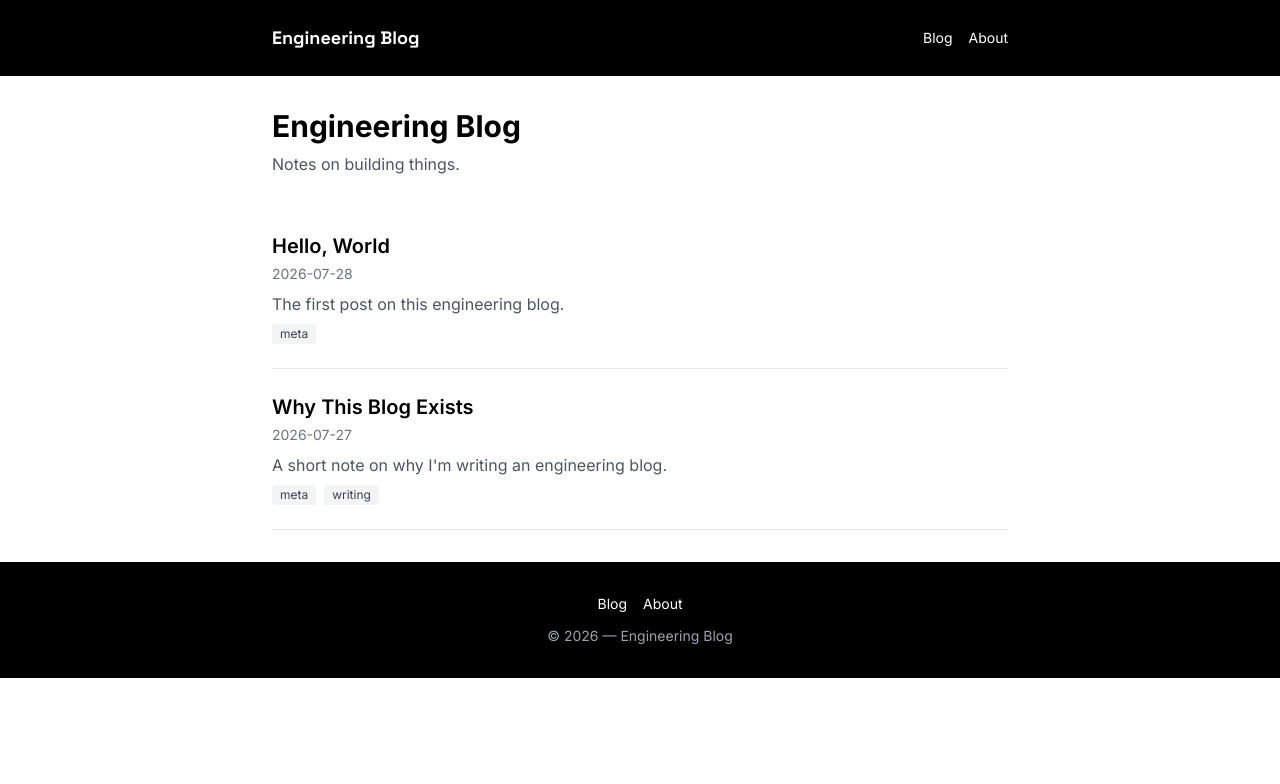
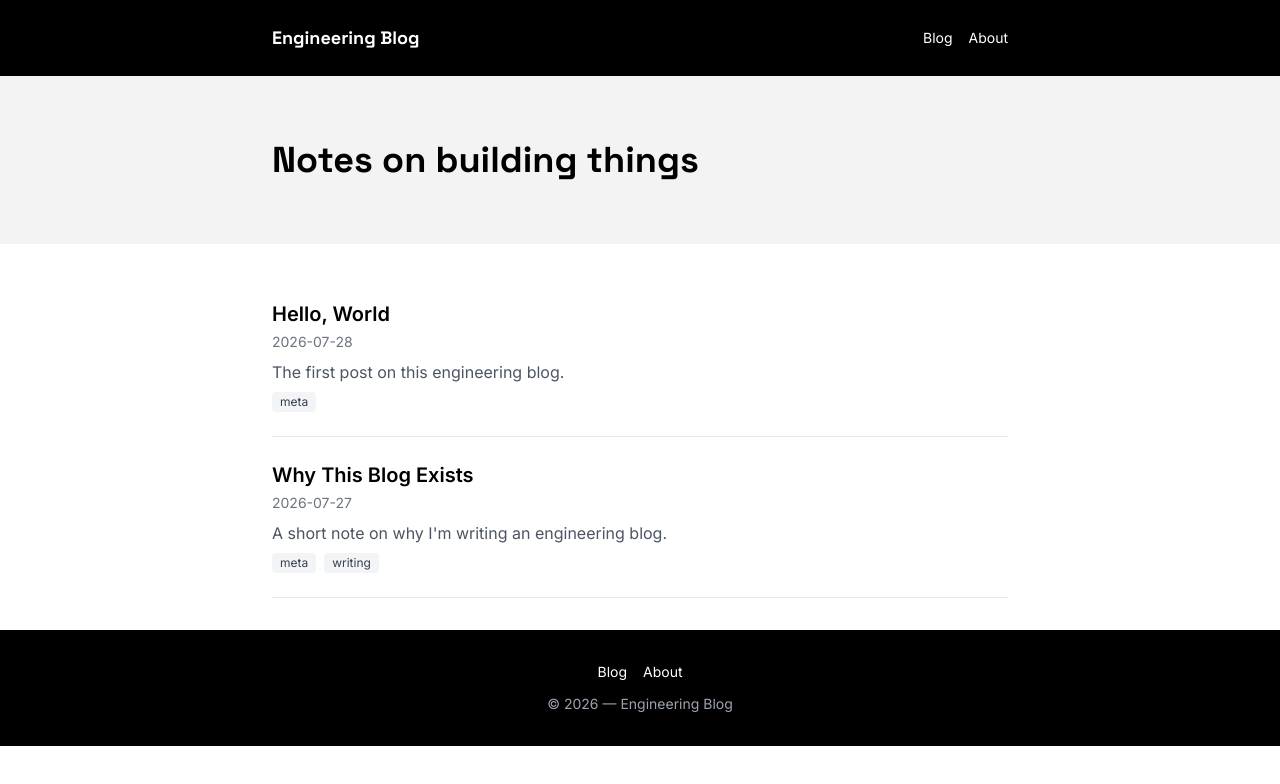
Before and after one commit to bilaschandra/blogs, a Next.js app: page / in a window 1280 px wide. Shown: the top 784 px of the page. Built offline with nearby package versions, Linux system fonts and the light colour scheme.

Commit message:
Add SectionBanner and use it on home, blog, tags, and about pages

```diff
--- a/src/app/about/page.tsx
+++ b/src/app/about/page.tsx
@@ -1,11 +1,15 @@
+import { SectionBanner } from "@/components/SectionBanner";
+
 export default function AboutPage() {
   return (
-    <main className="mx-auto max-w-3xl px-4 py-16">
-      <h1 className="text-3xl font-bold">About</h1>
-      <p className="mt-4 text-gray-600 dark:text-gray-400">
-        This is a personal engineering blog — notes on building things,
-        written by one person, for anyone who finds them useful.
-      </p>
+    <main>
+      <SectionBanner title="About" />
+      <div className="mx-auto max-w-3xl px-4 py-16">
+        <p className="text-gray-600">
+          This is a personal engineering blog — notes on building things,
+          written by one person, for anyone who finds them useful.
+        </p>
+      </div>
     </main>
   );
 }
--- a/src/app/blog/page.tsx
+++ b/src/app/blog/page.tsx
@@ -1,6 +1,7 @@
 import { getAllPosts, paginate } from "@/lib/posts";
 import { PostCard } from "@/components/PostCard";
 import { Pagination } from "@/components/Pagination";
+import { SectionBanner } from "@/components/SectionBanner";
 
 const PER_PAGE = 10;
 
@@ -13,14 +14,14 @@ export default function BlogPage({
   const { items, currentPage, totalPages } = paginate(getAllPosts(), page, PER_PAGE);
 
   return (
-    <main className="mx-auto max-w-3xl px-4 py-8">
-      <h1 className="text-2xl font-bold">All Posts</h1>
-      <div className="mt-8">
+    <main>
+      <SectionBanner title="All Posts" />
+      <div className="mx-auto max-w-3xl px-4 py-8">
         {items.map((post) => (
           <PostCard key={post.slug} post={post} />
         ))}
+        <Pagination currentPage={currentPage} totalPages={totalPages} basePath="/blog" />
       </div>
-      <Pagination currentPage={currentPage} totalPages={totalPages} basePath="/blog" />
     </main>
   );
 }
--- a/src/app/page.tsx
+++ b/src/app/page.tsx
@@ -1,16 +1,14 @@
 import { getAllPosts } from "@/lib/posts";
 import { PostCard } from "@/components/PostCard";
+import { SectionBanner } from "@/components/SectionBanner";
 
 export default function HomePage() {
   const posts = getAllPosts().slice(0, 5);
 
   return (
-    <main className="mx-auto max-w-3xl px-4 py-8">
-      <h1 className="text-3xl font-bold">Engineering Blog</h1>
-      <p className="mt-2 text-gray-600 dark:text-gray-400">
-        Notes on building things.
-      </p>
-      <div className="mt-8">
+    <main>
+      <SectionBanner title="Notes on building things" />
+      <div className="mx-auto max-w-3xl px-4 py-8">
         {posts.map((post) => (
           <PostCard key={post.slug} post={post} />
         ))}
--- a/src/app/tags/[tag]/page.tsx
+++ b/src/app/tags/[tag]/page.tsx
@@ -1,13 +1,14 @@
 import { getPostsByTag } from "@/lib/posts";
 import { PostCard } from "@/components/PostCard";
+import { SectionBanner } from "@/components/SectionBanner";
 
 export default function TagPage({ params }: { params: { tag: string } }) {
   const posts = getPostsByTag(params.tag);
 
   return (
-    <main className="mx-auto max-w-3xl px-4 py-8">
-      <h1 className="text-2xl font-bold">Tag: {params.tag}</h1>
-      <div className="mt-8">
+    <main>
+      <SectionBanner title={`Tag: ${params.tag}`} />
+      <div className="mx-auto max-w-3xl px-4 py-8">
         {posts.length === 0 && <p className="text-gray-500">No posts yet.</p>}
         {posts.map((post) => (
           <PostCard key={post.slug} post={post} />
--- /dev/null
+++ b/src/components/SectionBanner.tsx
@@ -0,0 +1,9 @@
+export function SectionBanner({ title }: { title: string }) {
+  return (
+    <div className="bg-uber-banner">
+      <div className="mx-auto max-w-3xl px-4 py-16">
+        <h1 className="font-heading text-4xl font-bold text-black">{title}</h1>
+      </div>
+    </div>
+  );
+}
```
